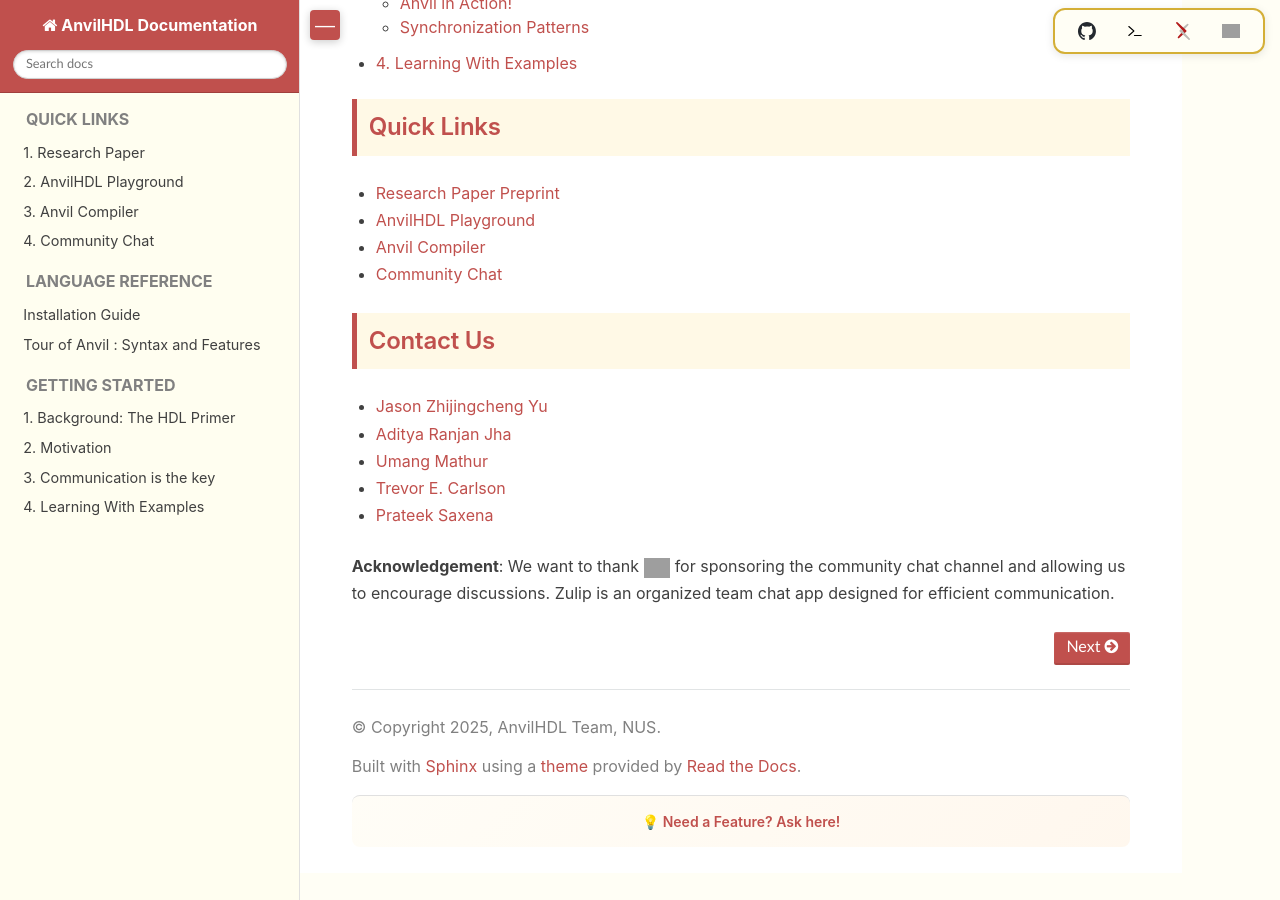
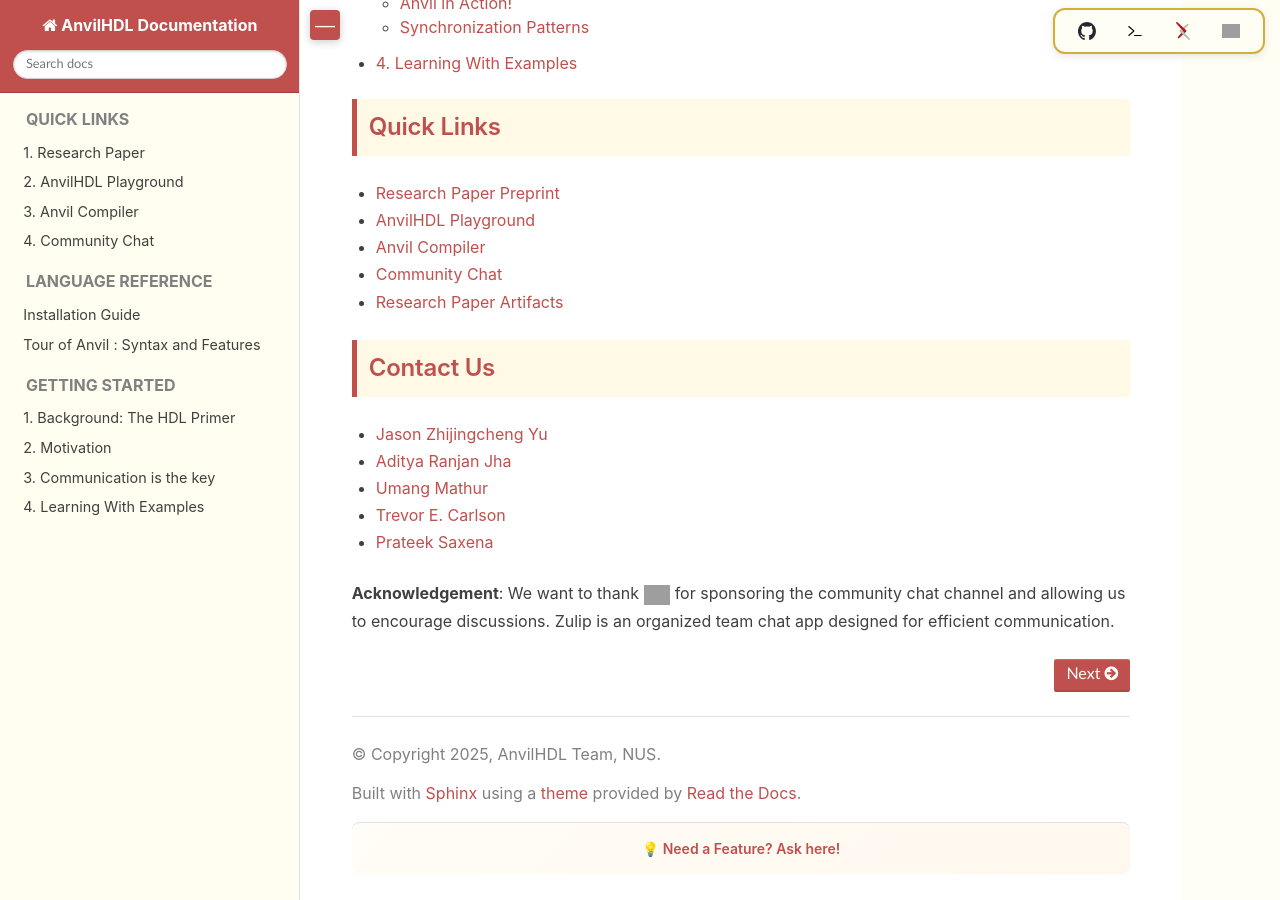
Before and after one commit to AnvilHDL/anvil-docs, a Sphinx documentation site: the page built from docs/index.rst, in a window 1280 px wide and 900 px high, scrolled down 1986 px. Built offline with Sphinx 7.4.7 and the Read the Docs theme 3.1.0, drawn with Linux system fonts in a browser that asks for light colours; before the commit the page ends 2859 px from its top, so only the background shows below that; grey boxes are pictures that could not be loaded.

Commit message:
add paper artifacts

```diff
--- a/docs/index.rst
+++ b/docs/index.rst
@@ -64,6 +64,7 @@
 * `AnvilHDL Playground <https://anvil.kisp-lab.org/>`_
 * `Anvil Compiler <https://github.com/kisp-nus/anvil>`_
 * `Community Chat <https://anvilhdl.zulipchat.com/>`_
+* `Research Paper Artifacts <https://github.com/kisp-nus/AnvilHDL-Experiments>`_
 
 
 Contact Us
```
